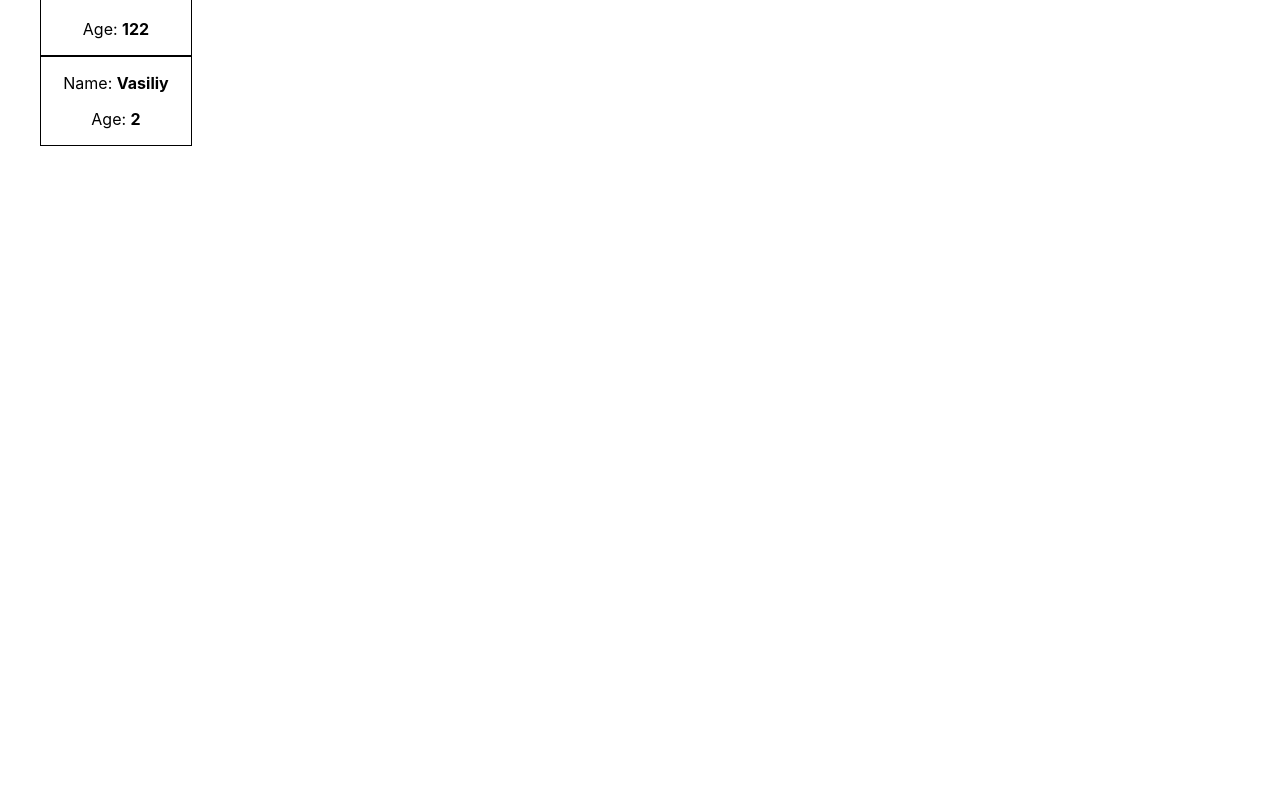
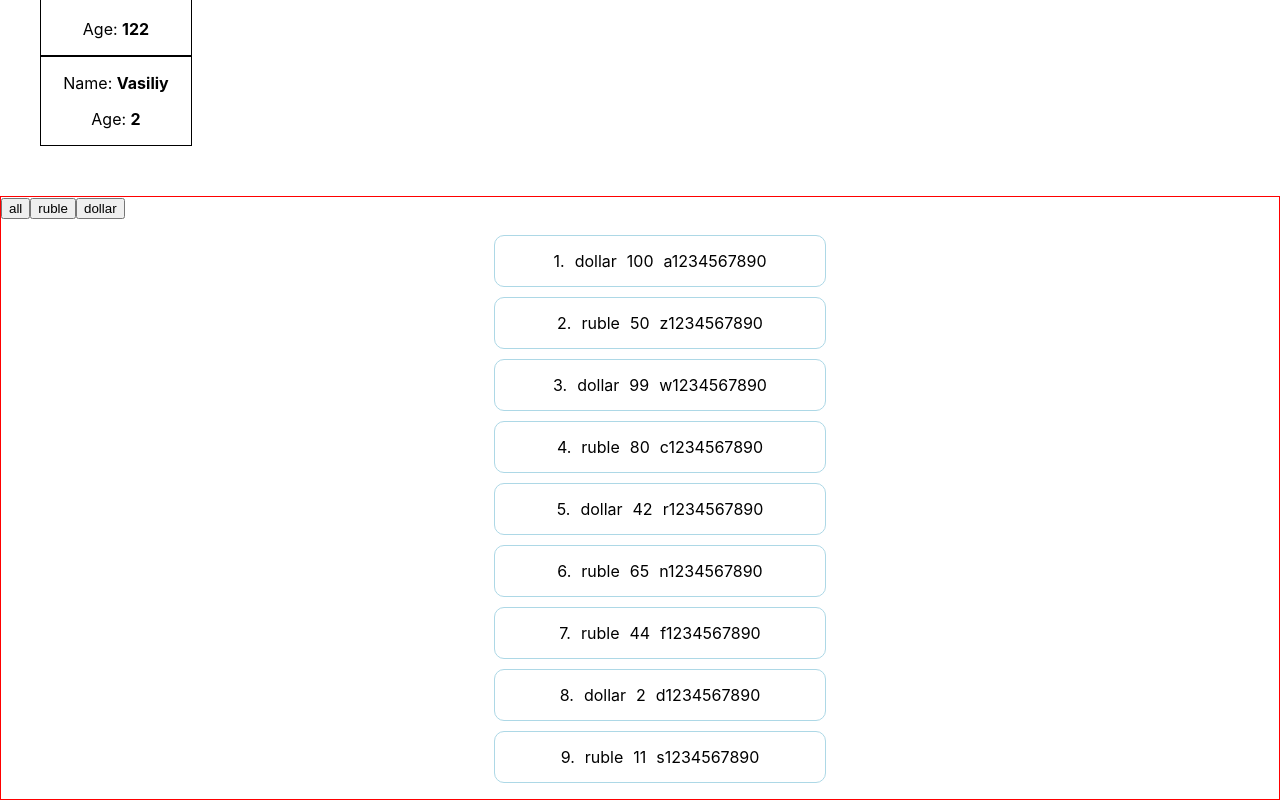
Before and after one commit to dtumen/microtasks, a React (Create React App) app: page / in a window 1280 px wide. Shown: the part 1008-1808 px from the top of the page. Before the commit the page ends 1170 px from the top, so only its background shows below. Built offline with nearby package versions, Linux system fonts and the light colour scheme.

Commit message:
filter done

```diff
--- a/src/App.tsx
+++ b/src/App.tsx
@@ -6,6 +6,7 @@ import { Body } from './site/Body';
 import { NewComponent } from './site/NewComponent';
 import { Button } from './site/Button';
 import { NewButton } from './site/NewButton';
+import Money from './components/Money/Money';
 
 const students = [
   {
@@ -61,6 +62,7 @@ function App() {
     <Body titleForBody={'NEW BODY'}/>
     <Footer titleForFooter={'NEW FOOTER'} />
     <NewComponent students={students}/>
+    <Money />
     </>
   );
 }
--- /dev/null
+++ b/src/components/Money/Money.tsx
@@ -0,0 +1,49 @@
+import React, { useState } from 'react';
+
+import styles from './styles.module.css';
+
+const initialState = [
+  { id: 1, banknote: 'dollar', nominal: 100, number: 'a1234567890' },
+  { id: 2, banknote: 'ruble', nominal: 50, number: 'z1234567890' },
+  { id: 3, banknote: 'dollar', nominal: 99, number: 'w1234567890' },
+  { id: 4, banknote: 'ruble', nominal: 80, number: 'c1234567890' },
+  { id: 5, banknote: 'dollar', nominal: 42, number: 'r1234567890' },
+  { id: 6, banknote: 'ruble', nominal: 65, number: 'n1234567890' },
+  { id: 7, banknote: 'ruble', nominal: 44, number: 'f1234567890' },
+  { id: 8, banknote: 'dollar', nominal: 2, number: 'd1234567890' },
+  { id: 9, banknote: 'ruble', nominal: 11, number: 's1234567890' },
+]
+
+const Money = () => {
+
+  const [money, setMoney] = useState(initialState);
+
+  const filterMoney = (str: string) => {
+    if (str === 'all') {
+      setMoney([...initialState])
+    } else {
+      const filteredMoney = initialState.filter(m => m.banknote === str);
+      setMoney(filteredMoney)
+    }
+  }
+
+  return (
+    <div className={styles.container}>
+      <button onClick={() => filterMoney('all')}>all</button>
+      <button onClick={() => filterMoney('ruble')}>ruble</button>
+      <button onClick={() => filterMoney('dollar')}>dollar</button>
+      <ul className={styles.list}>
+        {money && money.map(m => (
+          <li key={m.id} className={styles.listItem}>
+            <span>{m.id}.</span>
+            <span>{m.banknote}</span>
+            <span>{m.nominal}</span>
+            <span>{m.number}</span>
+          </li>
+        ))}
+      </ul>
+    </div>
+  );
+};
+
+export default Money;
--- /dev/null
+++ b/src/components/Money/styles.module.css
@@ -0,0 +1,24 @@
+
+.container {
+  border: 1px solid red;
+  margin-top: 50px;
+}
+
+.list {
+  list-style: none;
+  display: flex;
+  justify-content: center;
+  align-items: center;
+  flex-direction: column;
+  gap: 10px;
+}
+
+.listItem {
+  display: flex;
+  gap: 10px;
+  border: 1px solid lightblue;
+  padding: 15px;
+  width: 300px;
+  border-radius: 10px;
+  justify-content: center;
+}
```
